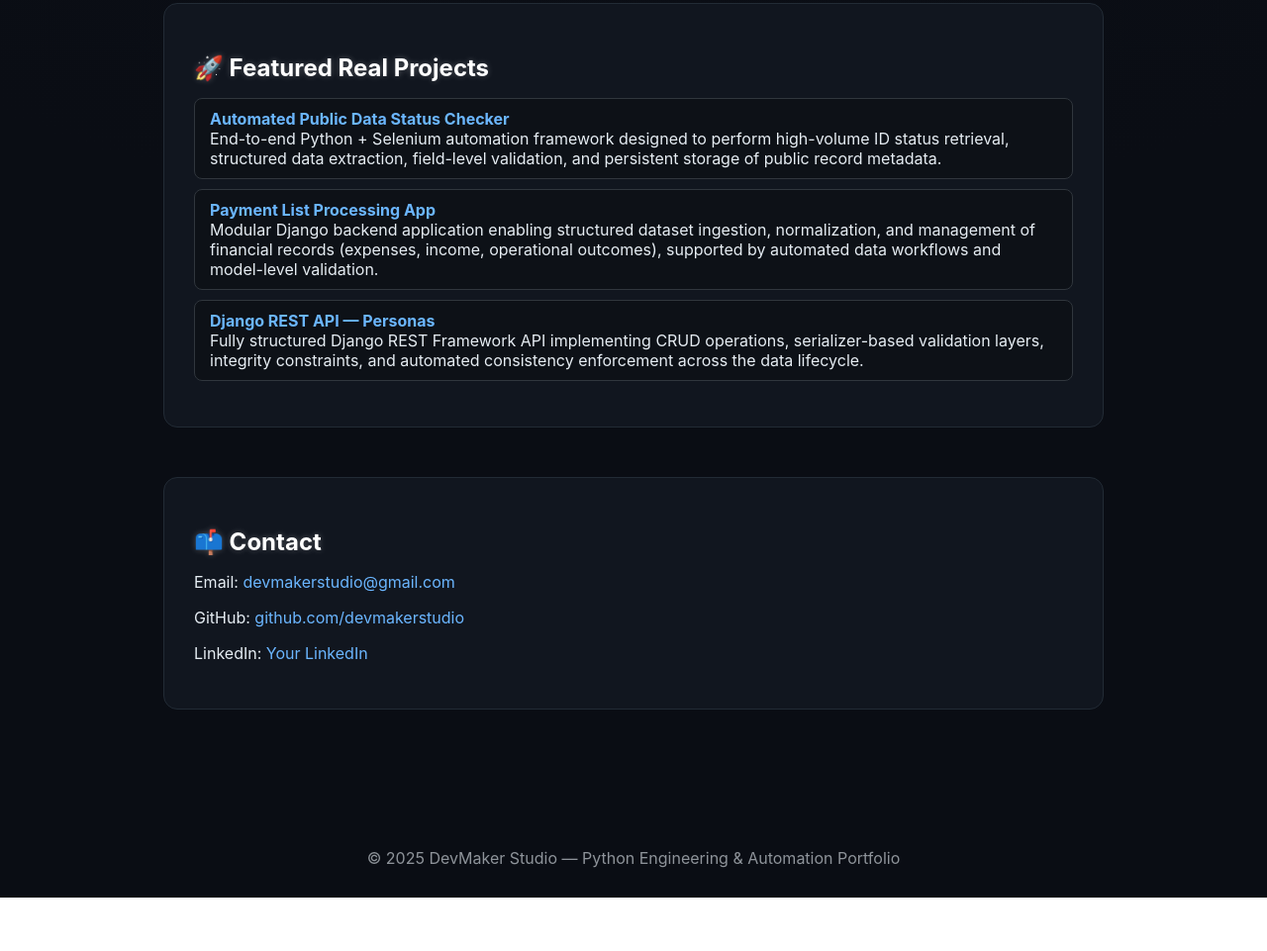
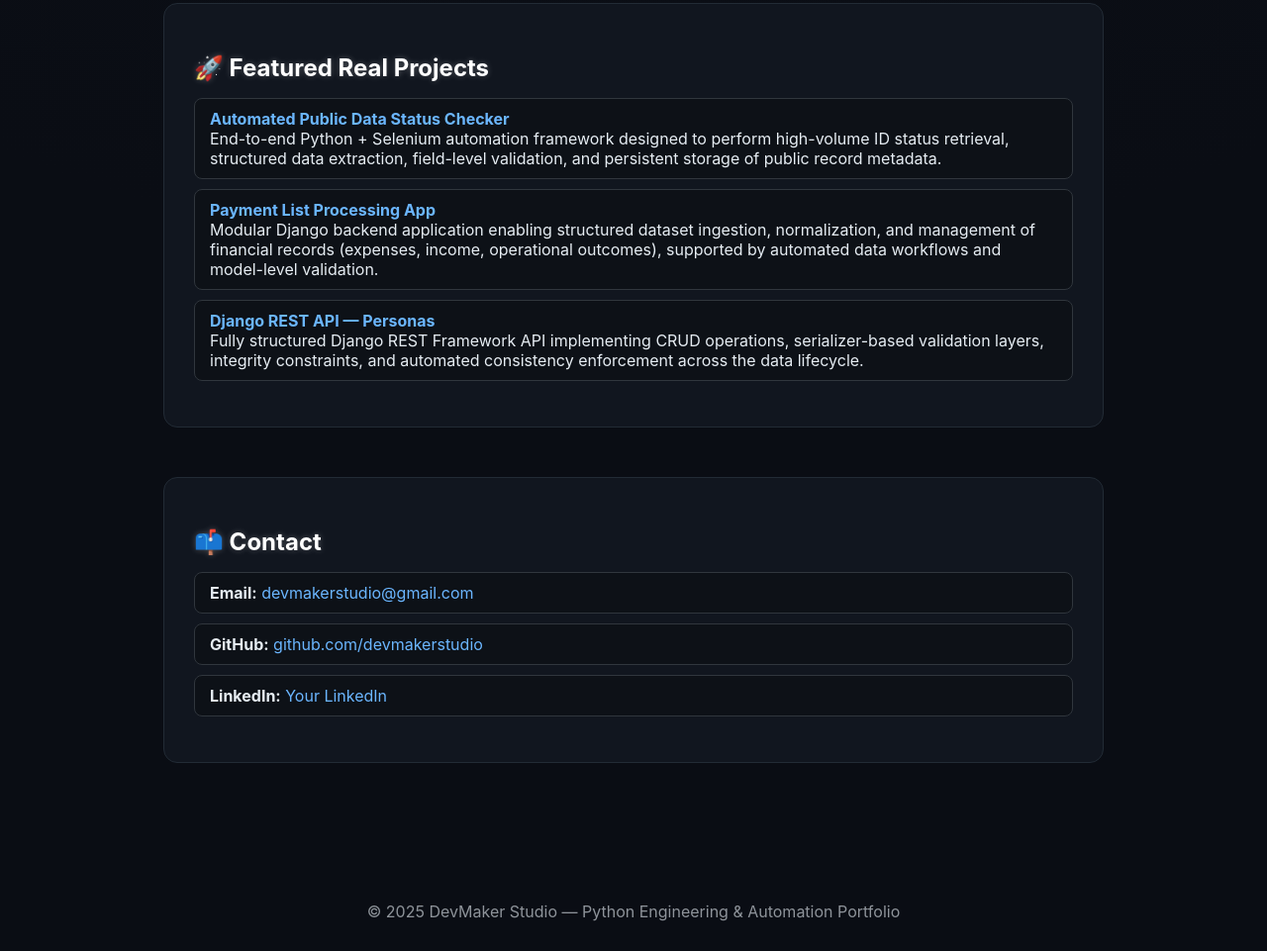
Before and after one commit to devmakerstudio/devmakerstudio.github.io, a plain HTML site: page index.html in a window 1280 px wide. Shown: the part 1518-2479 px from the top of the page at 99% size. Before the commit the page ends 2425 px from the top, so only its background shows below. Drawn offline with Linux system fonts and the light colour scheme.

Commit message:
Update index.html

```diff
--- a/index.html
+++ b/index.html
@@ -240,11 +240,31 @@ Fully structured Django REST Framework API implementing CRUD operations, seriali
 
 
 <section>
-<h2>📫 Contact</h2>
-<p>Email: <a href="mailto:devmakerstudio@gmail.com">devmakerstudio@gmail.com</a></p>
-<p>GitHub: <a href="https://github.com/devmakerstudio" target="_blank">github.com/devmakerstudio</a></p>
-<p>LinkedIn: <a href="#">Your LinkedIn</a></p>
+  <h2>📫 Contact</h2>
+  <ul>
+    <li>
+      <strong>Email:</strong>
+      <a href="mailto:devmakerstudio@gmail.com" target="_blank">
+        devmakerstudio@gmail.com
+      </a>
+    </li>
+
+    <li>
+      <strong>GitHub:</strong>
+      <a href="https://github.com/devmakerstudio" target="_blank">
+        github.com/devmakerstudio
+      </a>
+    </li>
+
+    <li>
+      <strong>LinkedIn:</strong>
+      <a href="https://www.linkedin.com/" target="_blank">
+        Your LinkedIn
+      </a>
+    </li>
+  </ul>
 </section>
+
 
 
 </div>
```
